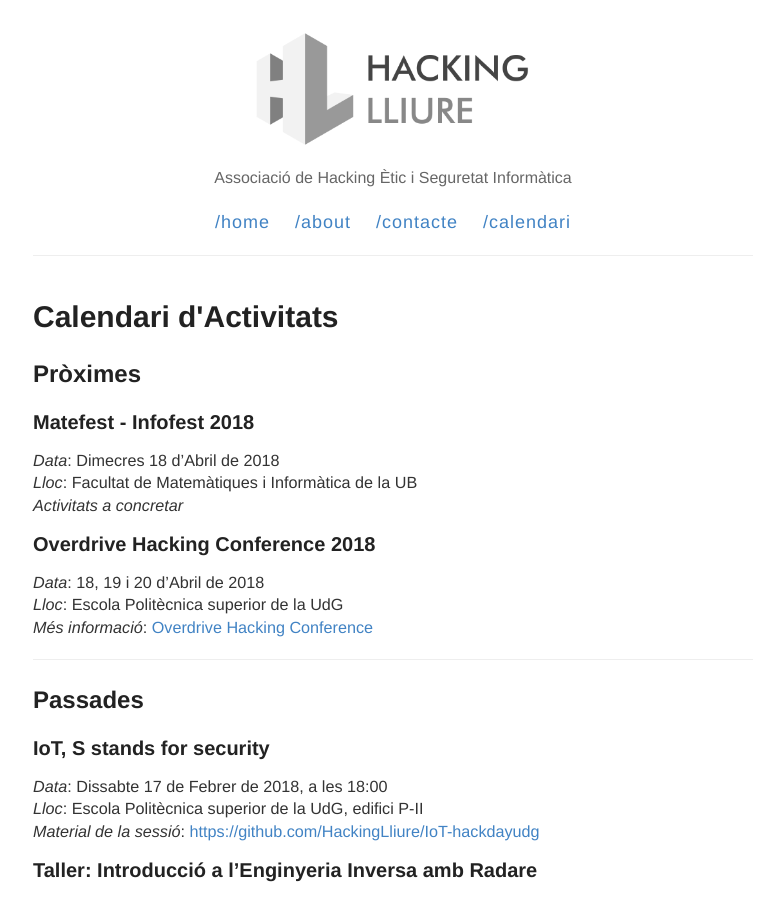
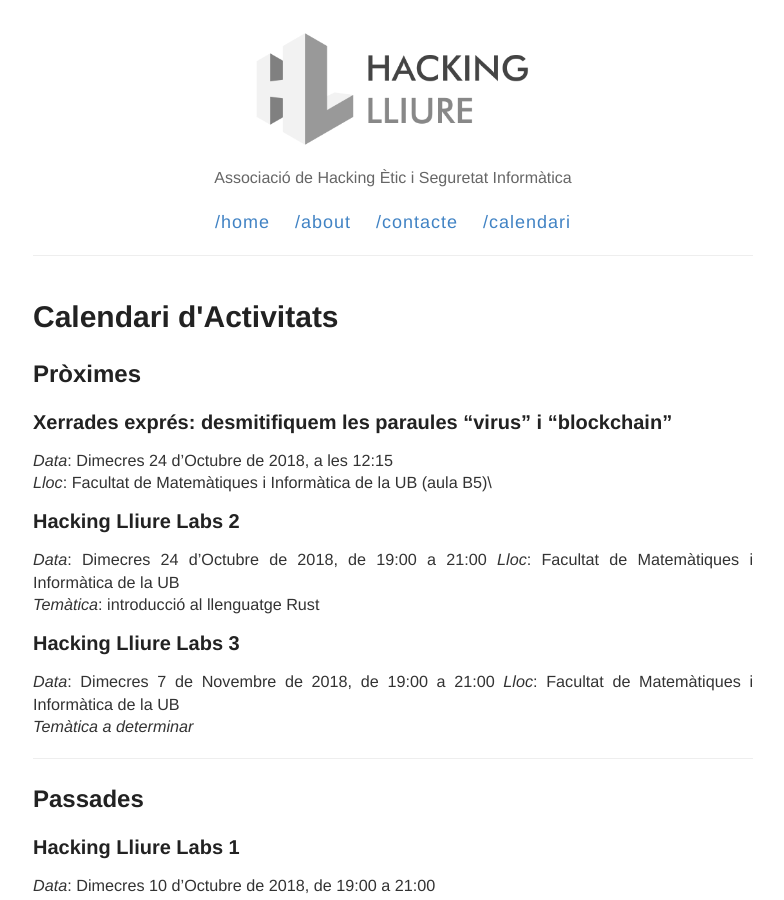
Before and after one commit to HackingLliure/hackinglliure.github.io, a Jekyll site: the page built from pages/calendari.md, in a window 1280 px wide and 900 px high. Shown: the whole window, without its empty margins (247-1031 px from the left). Built offline with Jekyll 4.4.1, drawn with Linux system fonts in a browser that asks for light colours; some of the changed text lies outside the part shown.

Commit message:
Actualitzat calendari

```diff
--- a/pages/calendari.md
+++ b/pages/calendari.md
@@ -4,6 +4,29 @@
 ---
 
 ## Pròximes
+
+### Xerrades exprés: desmitifiquem les paraules "virus" i "blockchain"
+_Data_: Dimecres 24 d'Octubre de 2018, a les 12:15\\
+_Lloc_: Facultat de Matemàtiques i Informàtica de la UB (aula B5)\\
+
+### Hacking Lliure Labs 2
+_Data_: Dimecres 24 d'Octubre de 2018, de 19:00 a 21:00
+_Lloc_: Facultat de Matemàtiques i Informàtica de la UB\\
+_Temàtica_: introducció al llenguatge Rust
+
+### Hacking Lliure Labs 3
+_Data_: Dimecres 7 de Novembre de 2018, de 19:00 a 21:00
+_Lloc_: Facultat de Matemàtiques i Informàtica de la UB\\
+_Temàtica a determinar_
+
+---
+
+## Passades
+
+### Hacking Lliure Labs 1
+_Data_: Dimecres 10 d'Octubre de 2018, de 19:00 a 21:00\\
+_Lloc_: Facultat de Matemàtiques i Informàtica de la UB\\
+_Resum sessió_: (https://github.com/HackingLliure/labs/blob/master/2018-10-10/lab1.md)
 
 ### Matefest - Infofest 2018
 _Data_: Dimecres 18 d'Abril de 2018\\
```
Also changed, not shown: other parts of pages/calendari.md (+0 -4 lines), 1 other file.
